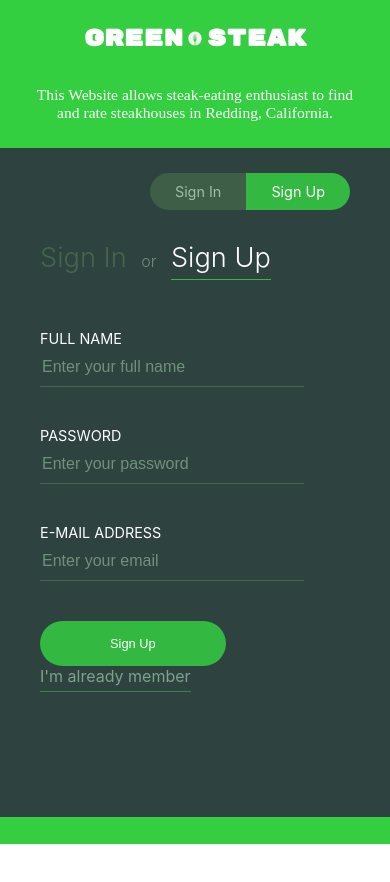
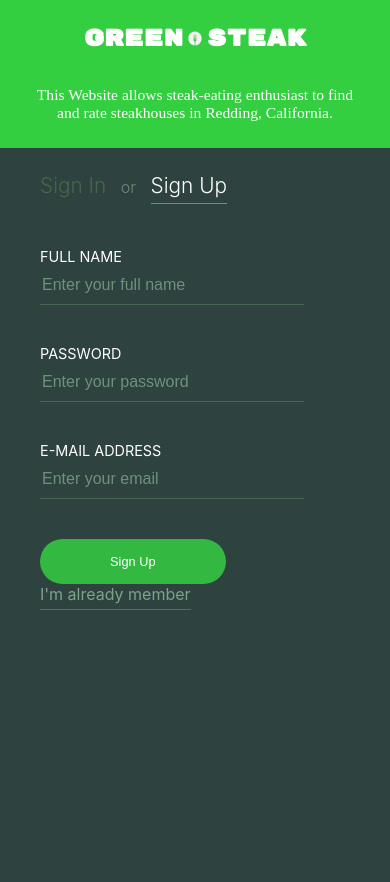
Before and after one commit to bethel-school-of-technology/green-steak-frontend, a React (Create React App) app: page / in a window 390 px wide. Shown: the top 882 px of the page. Before the commit the page ends 844 px from the top, so only its background shows below. Built offline with nearby package versions, Linux system fonts and the light colour scheme; no server answers; a web font is replaced by a local one.

Commit message:
Improved Mobile View

```diff
--- a/src/App.css
+++ b/src/App.css
@@ -3,7 +3,6 @@
 
 .App {
   min-height: 100vh;
-  height: 100v;
   display: flex;
   color: white;
   background-color: rgb(52, 206, 65);
@@ -129,6 +128,7 @@
 }
 .App__Form {
   width: 50%;
+  height: 100v;
   background-color: rgb(46, 66, 64);
   padding: 25px 40px;
   overflow: auto;
@@ -343,7 +343,7 @@
     padding: 5px;
 }
 
-.btn {
+.btn, .drpdwn {
   position: relative;
 
   display: block;
@@ -361,6 +361,16 @@
   color: #ecf0f1;
 
   transition: background-color .3s;
+}
+
+.drpdwn {
+  width: 70vw;
+}
+
+.drpdwnArrow {
+  position: relative;
+  left: 80vw;
+  bottom: 35px
 }
 
 .btn:hover, .btn:focus {
@@ -405,14 +415,37 @@
   transition: width .2s ease-out, padding-top .2s ease-out;
 }
 
+.ValueMobile {
+  display: none
+}
+
 /* Styles, not important */
 *, *:before, *:after {
   box-sizing: border-box;
 }
 
 @media screen and (max-width: 700px) {
-  .App, .App__Form, .App_Name, .App__Aside {
+  .App, .App_Name, .App__Aside {
     flex-direction: column;
     width: 100%;
   }
+
+  .App__Form {
+    flex-direction: column;
+    width: 100%;
+    min-height: 90vh
+  }
+
+  .PageSwitcher, .Map, .Value {
+    display: none
+  }
+
+  .FormTitle__Link {
+    display: inline;
+    font-size: 1.3em
+  }
+
+  .ValueMobile {
+    display: unset
+  }
 }
--- a/src/components/SteakhouseList.js
+++ b/src/components/SteakhouseList.js
@@ -7,7 +7,7 @@ import * as auth from "../auth";
 
 class SteakhouseList extends Component {
   constructor() {
-    super()
+    super();
 
     this.state = {
       steakhouseList: []
@@ -15,19 +15,18 @@ class SteakhouseList extends Component {
   }
 
   componentWillMount() {
-    auth.auth()
-    .then(isLogged => {
+    auth.auth().then(isLogged => {
       console.log(isLogged);
       if (isLogged.loggedIn === false) {
         alert("Error: Not logged in. Please log in.");
         window.location.href = "#/users/sign-in";
       }
     });
-}
+  }
 
   componentDidMount() {
     this.callValues();
-    }
+  }
 
   callValues = () => {
     api
@@ -51,9 +50,7 @@ class SteakhouseList extends Component {
     return (
       <Router path="/steakhouses/info">
         <div>
-          <Map
-            steakhouseList={this.state.steakhouseList}
-          />
+          <Map steakhouseList={this.state.steakhouseList} />
           <div className="Value">
             {steakhouseList &&
               steakhouseList.length > 0 &&
@@ -70,6 +67,24 @@ class SteakhouseList extends Component {
               ))}
             {error && <h1>Error!</h1>}
           </div>
+          <div className="ValueMobile">
+            <select
+              className="drpdwn"
+              onChange={function(event) {
+                window.location.href = "#/steakhouses/info/" + event.target.value ;
+              }}
+            >
+              {steakhouseList &&
+                steakhouseList.length > 0 &&
+                steakhouseList.map(val => (
+                  <option key={val._id} value={val._id}>
+                    {val.name}
+                  </option>
+                ))}
+            </select>
+             <span className="drpdwnArrow">▼</span>
+            {error && <h1>Error!</h1>}
+          </div>
         </div>
       </Router>
     );
```
